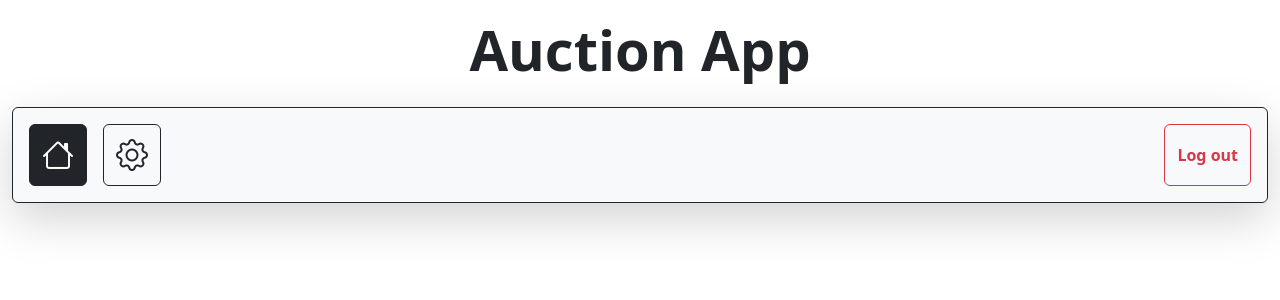
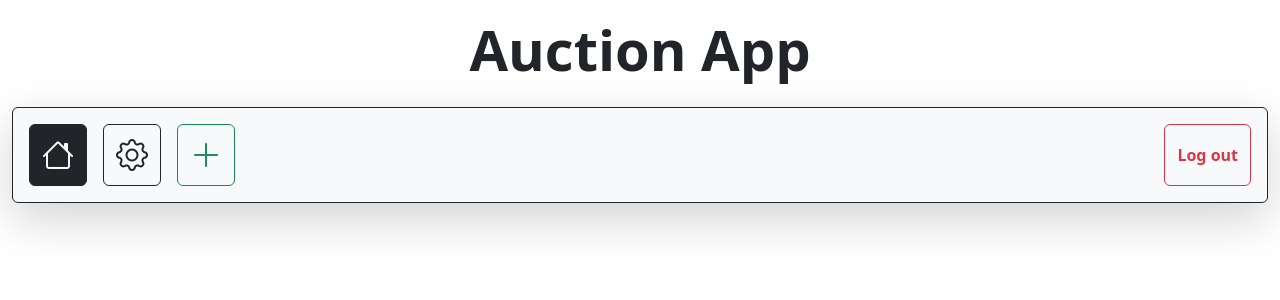
Before and after one commit to OskarProgrammer/AuctionAPP, a React (Vite) app: page / in a window 1280 px wide. Shown: the top 300 px of the page. Built offline with nearby package versions, Linux system fonts and the light colour scheme; data requests are answered from the project's data file.

Commit message:
Adding Link tag to route '/account/auctionList'

```diff
--- a/src/components/NavBar/NavBar.jsx
+++ b/src/components/NavBar/NavBar.jsx
@@ -1,6 +1,6 @@
 
 //importing functions and components from react library
-import { NavLink } from "react-router-dom"
+import { Link, NavLink } from "react-router-dom"
 import { useEffect, useState } from "react"
 
 // importing styles
@@ -41,10 +41,18 @@ export const NavBar = (props) => {
 
                 {/* button to the '/account/' route */}
                 {state ?
-                    <NavLink to="/account/" className="btn btn-outline-dark">
+                    <Link to="/account/" className="btn btn-outline-dark">
                         {/* settings icon from bootstrap page */}
                         <i class="bi bi-gear fs-2" />
-                    </NavLink>
+                    </Link>
+                : ""}
+
+                {/* button to the '/account/auctionList */}
+                {state ?
+                    <Link to="/account/auctionList" className="btn btn-outline-success">
+                        {/* plus icon from bootstrap page */}
+                        <i class="bi bi-plus-lg fs-2"/>
+                    </Link>
                 : ""}
 
             </div>
```
